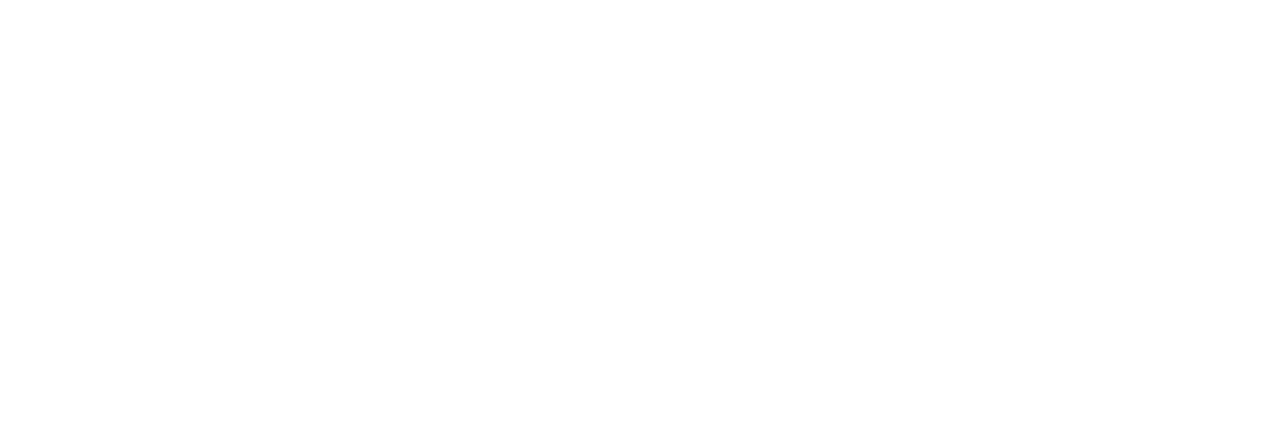
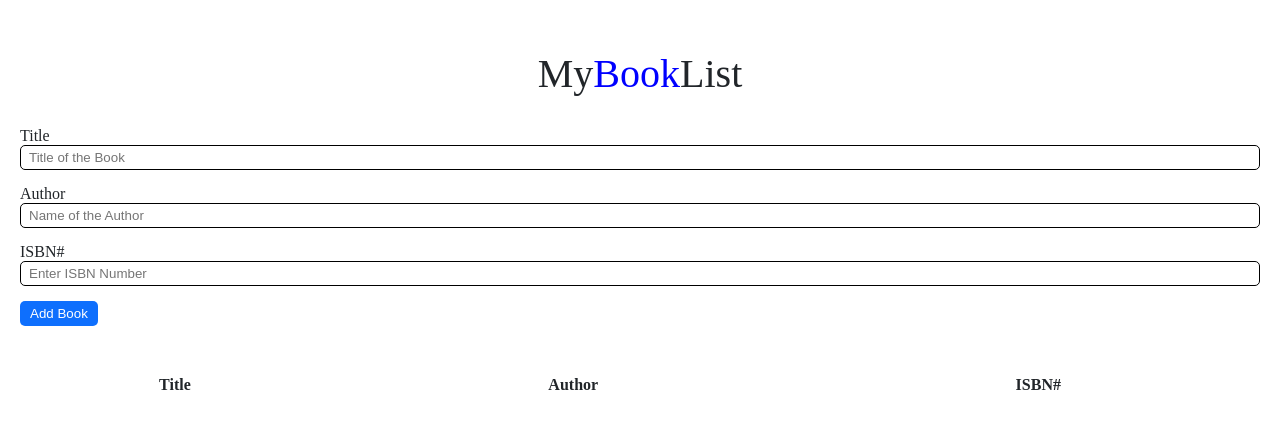
Before and after one commit to acciojob/book-list-piyushjain5350, a website: page main.html in a window 1280 px wide. Drawn offline with Linux system fonts and the light colour scheme.

Commit message:
created a submission

```diff
--- a/main.html
+++ b/main.html
@@ -7,6 +7,45 @@
 </head>
 
 <body>
+	 <h1>My<span id="header">Book</span>List</h1>
+	<form class="form-group">
+      <label for="title">Title</label>
+      <input
+        type="text"
+        id="title"
+        name="title"
+        placeholder="Title of the Book"
+        required
+      />
+      <label for="author">Author</label>
+      <input
+        type="text"
+        id="author"
+        name="author"
+        placeholder="Name of the Author"
+        required
+      />
+      <label for="isbn">ISBN#</label>
+      <input
+        type="text"
+        id="isbn"
+        name="isbn"
+        placeholder="Enter ISBN Number"
+        required
+      />
+      <button id="submit">Add Book</button>
+    </form>
+    <table class="table table-striped">
+      <thead>
+        <tr>
+          <th>Title</th>
+          <th>Author</th>
+          <th>ISBN#</th>
+        </tr>
+      </thead>
+      <tbody id="book-list"></tbody>
+    </table>
+
 	<!-- the entire body must be written by student -->
     <script type="text/javascript" src="./script.js">
 </script>
--- a/script.js
+++ b/script.js
@@ -1 +1,30 @@
 //your JS code here. If required.
+const form = document.querySelector(".form-group");
+
+form.addEventListener("submit", function (e) {
+  e.preventDefault();
+
+  const tbody = document.querySelector("#book-list");
+  const row = document.createElement("tr");
+
+  ["title", "author", "isbn"].forEach(function (field) {
+    const cell = document.createElement("td");
+    cell.innerText = form[field].value;
+    row.appendChild(cell);
+  });
+
+  const deleteButton = document.createElement("button");
+  deleteButton.classList.add("delete");
+  deleteButton.innerHTML = `<span class="material-symbols-outlined"> close </span>`;
+
+  deleteButton.addEventListener("click", function () {
+    row.remove();
+  });
+
+  const cell4 = document.createElement("td");
+  cell4.appendChild(deleteButton);
+  row.appendChild(cell4);
+
+  tbody.appendChild(row);
+  form.reset();
+});
--- a/styles.css
+++ b/styles.css
@@ -1 +1,76 @@
 /*  your css code here. If applicable */
+* {
+  margin: 0;
+  padding: 0;
+  box-sizing: border-box;
+  color: rgb(33, 37, 41);
+}
+body {
+  padding: 20px;
+}
+h1 {
+  text-align: center;
+  font-size: 40px;
+  font-weight: 300;
+  padding: 30px;
+}
+#header{
+	color:blue;
+}
+.form-group {
+  display: flex;
+  flex-direction: column;
+  align-items: flex-start;
+  margin-bottom: 50px;
+}
+.form-group input {
+  width: 100%;
+  padding: 4px 8px;
+  border: 1px solid black;
+  border-radius: 5px;
+  margin-bottom: 15px;
+}
+
+.form-group button {
+  padding: 5px 10px;
+  border: none;
+  background-color: rgb(14, 111, 253);
+  border-radius: 5px;
+  color: white;
+  cursor: pointer;
+}
+
+.form-group button:hover {
+  box-shadow: 2px 2px 2px rgb(152, 193, 254), -2px 2px 2px rgb(152, 193, 254),
+    2px -2px rgb(152, 193, 254), -2px -2px rgb(152, 193, 254);
+}
+
+.table {
+  width: 100%;
+  border-collapse: collapse;
+  text-align: center;
+}
+
+.table > tbody tr {
+  background-color: rgb(242, 242, 242);
+}
+
+.table td {
+  padding: 5px;
+  padding-bottom: 10px;
+  border-bottom: 1px solid #bebebe;
+}
+
+.delete {
+  border: none;
+  border-radius: 5px;
+  background-color: red;
+  cursor: pointer;
+  display: flex;
+  justify-content: center;
+  align-items: center;
+}
+
+.delete > span {
+  color: white;
+}
```
